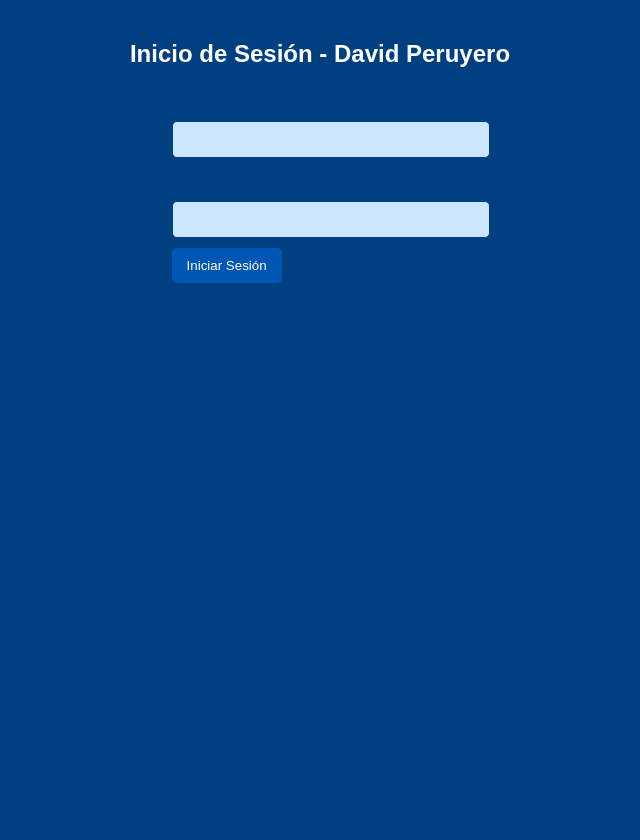
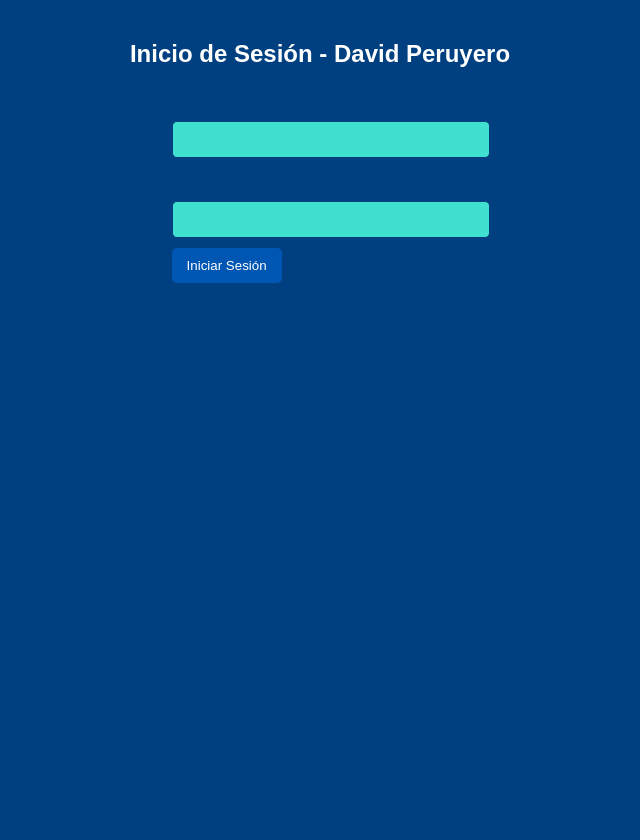
Before and after one commit to KaritZy/costkellanova, a Flask app: page /david_login in a window 1280 px wide. Shown: the whole page, without its empty margins (320-960 px from the left). Run offline with Flask 3, Linux system fonts and the light colour scheme.

Commit message:
Cambiar fondo a turquesa

```diff
--- a/static/styles.css
+++ b/static/styles.css
@@ -3,7 +3,7 @@
     --secondary-color: #0056b3; /* Azul medio para botones */
     --text-color: #ffffff; /* Texto blanco */
     --bg-color: #e6f2ff; /* Azul claro para contenedores y inputs */
-    --input-bg-color: #cce6ff; /* Azul aún más claro para inputs */
+    --input-bg-color: #40E0D0; /* Azul turquesa aún más claro para inputs */
     --menu-bg-color: #003366; /* Azul para la barra lateral */
     --hover-color: #336699; /* Color para hover en elementos interactivos */
     --table-text-color: #000000; /* Negro para texto de la tabla */
```
